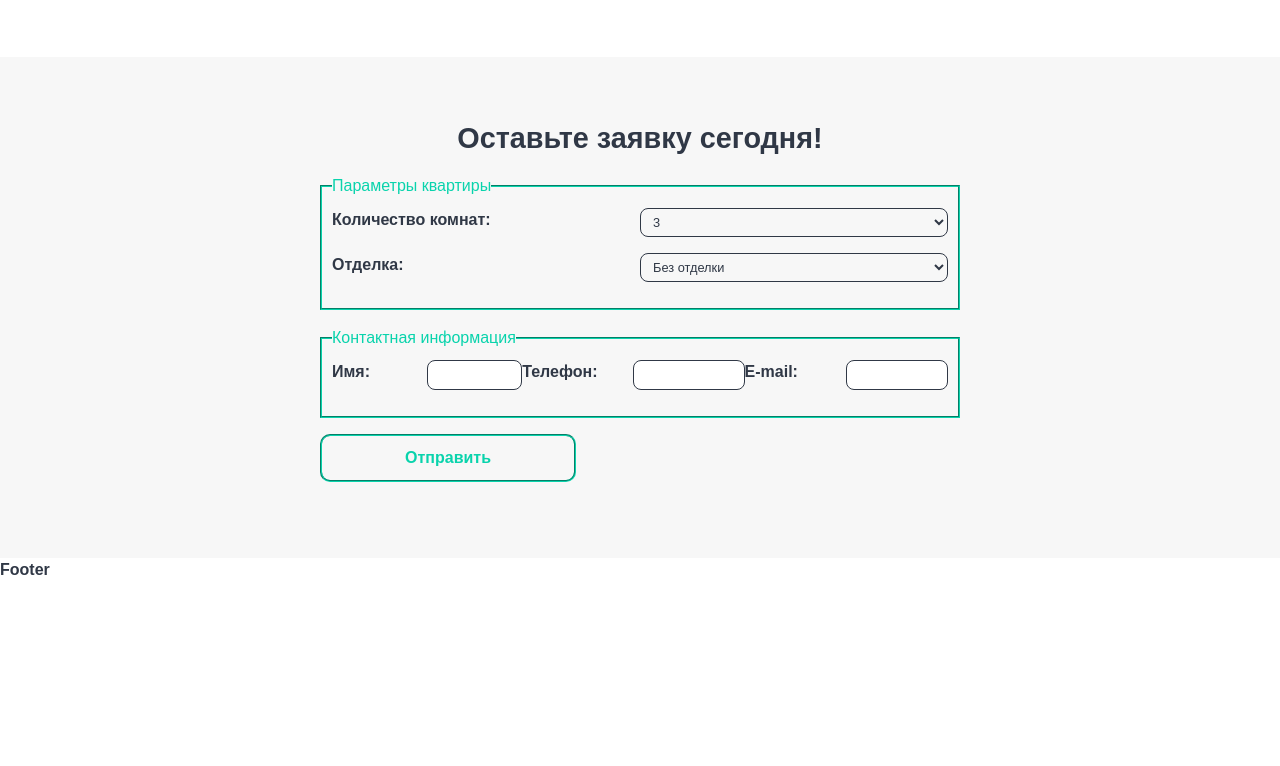
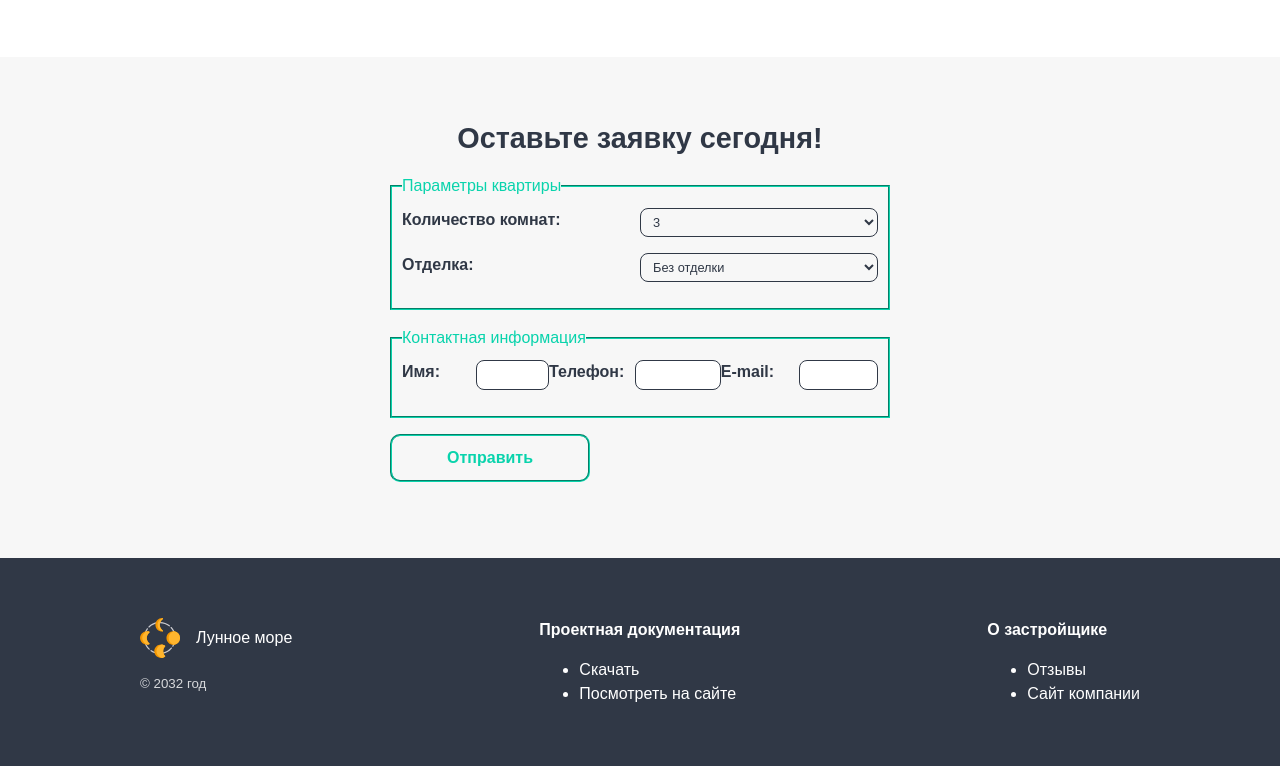
Before and after one commit to BabayevEldar/layout-designer-project-lvl1, a website: page src/index.html in a window 1280 px wide. Shown: the part 1383-2149 px from the top of the page. Before the commit the page ends 1965 px from the top, so only its background shows below. Drawn offline with Linux system fonts and the light colour scheme.

Commit message:
Added footer

```diff
--- a/src/index.html
+++ b/src/index.html
@@ -17,7 +17,7 @@
       <div class='logo w20 d-flex align-items-center'>
         <img src="./assets/logo.svg"
              alt="Logo"
-             class="mr">
+             class="mr logo__img">
         <span>Лунное море</span>
       </div>
       <nav class="menu fl-grow-3">
@@ -36,6 +36,7 @@
     </header>
     <main>
       <section class="txt-align-center">
+        <a id="main">
           <div class="content d-inln-block txt-align-center">
             <img src="assets/logo.svg"
                  alt="Logo">
@@ -45,6 +46,7 @@
               <button class='btn'>Забронировать</button>
             </form>
           </div>
+        </a>
       </section>
       <section class="d-flex jst-cnt-center"><a id="advantages">
           <div class="content d-flex space-between">
@@ -154,7 +156,31 @@
       </section>
     </main>
     <footer>
-      <h3>Footer</h3>
+      <section class="d-flex content">
+        <div class="logo-wrapper">
+          <div class='logo d-flex align-items-center'>
+            <img src="./assets/logo.svg"
+                 alt="Logo"
+                 class="mr logo__img">
+            <span>Лунное море</span>
+          </div>
+          <small>&copy; 2032 год</small>
+        </div>
+        <div class='documentation'>
+          <h3>Проектная документация</h3>
+          <ul>
+            <li><a href="#download">Скачать</a></li>
+            <li><a href="#gotopage">Посмотреть на сайте</a></li>
+          </ul>
+        </div>
+        <div class="about">
+          <h3>О застройщике</h3>
+          <ul>
+            <li><a href="#feedbacks">Отзывы</a></li>
+            <li><a href="#main">Сайт компании</a></li>
+          </ul>
+        </div>
+      </section>
     </footer>
   </body>
 
--- a/src/styles/style.css
+++ b/src/styles/style.css
@@ -9,10 +9,13 @@ html *{
   line-height: 1.5;
   list-style-type: none;
   text-decoration: unset;
-
 }
 textarea:focus, input:focus, button:focus {
   outline: none;
+}
+small {
+  font-size: smaller;
+  opacity: .8;
 }
 label {
   cursor: pointer;
@@ -81,8 +84,15 @@ h2 {
 section {
   padding: 3.75rem 0;
 }
-header img {
+.logo__img {
   height: 2.5rem;
+}
+.logo-wrapper {
+  display: flex;
+  flex-direction: column;
+}
+.logo-wrapper > .logo {
+  margin-bottom: 1rem;
 }
 header {
   position: fixed;
@@ -118,7 +128,7 @@ main > section:first-child {
 /* Section with image */
 
 .content {
-  max-width: 1000px;
+  width: 1000px;
 }
 
 section:first-child .content > img {
@@ -148,7 +158,7 @@ section:not(:first-child) article {
   background-color: #f7f7f7;
 }
 #booking > form {
-  width: 50%;
+  width: 500px;
 }
 #booking > form > * {
   margin-bottom: 1rem;
@@ -182,3 +192,27 @@ form div > :nth-child(2) {
 form div > :nth-child(2):focus {
   outline: transparent;
 }
+
+/* Footer */
+
+footer {
+  display: flex;
+  justify-content: center;
+  background-color: #303846;
+}
+footer > section {
+  display: flex;
+  justify-content: space-between;
+}
+footer * {
+  color: #fff
+}
+footer h3 {
+  margin-bottom: 1rem;
+}
+footer ul {
+  padding-left: 2.5rem;
+}
+footer li {
+  list-style-type: initial;
+}
```
Also changed, not shown: README.md. Lines whose indentation alone changed are shown as unchanged.
